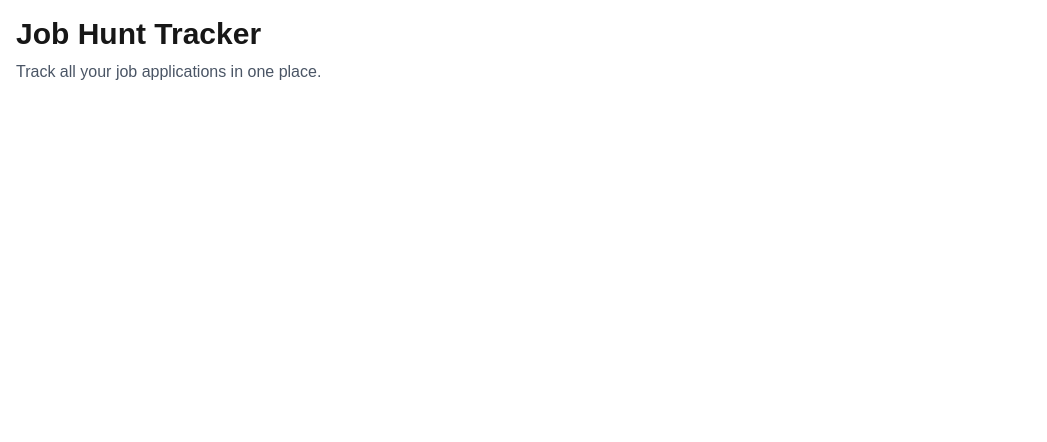
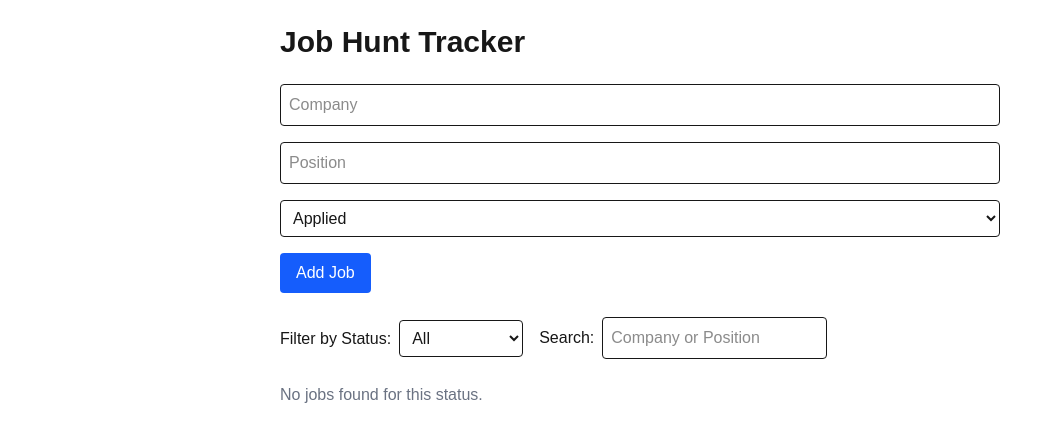
Before and after one commit to benjaminlopezyambot/job-hunt-tracker, a Next.js app: page / in a window 1280 px wide. Shown: the top 442 px of the page, without its empty margins (0-1047 px from the left). Built offline with nearby package versions, Linux system fonts and the light colour scheme.

Commit message:
feat: add job filtering by status and keyword search

```diff
--- a/app/page.tsx
+++ b/app/page.tsx
@@ -1,10 +1,114 @@
+"use client";
+
+import React, { useState, useEffect } from "react";
+import { JobForm } from "../components/JobForm";
+import { JobCard } from "../components/JobCard";
+import { v4 as uuidv4 } from "uuid";
+
+type JobStatus = "applied" | "interviewing" | "offer" | "rejected" | "all";
+
+type Job = {
+  id: string;
+  company: string;
+  position: string;
+  status: Exclude<JobStatus, "all">;
+  dateApplied: string;
+};
+
 export default function Home() {
+  const [jobs, setJobs] = useState<Job[]>([]);
+  const [filter, setFilter] = useState<JobStatus>("all");
+  const [searchTerm, setSearchTerm] = useState("");
+
+  useEffect(() => {
+    const storedJobs = localStorage.getItem("jobs");
+    if (storedJobs) setJobs(JSON.parse(storedJobs));
+  }, []);
+
+  useEffect(() => {
+    localStorage.setItem("jobs", JSON.stringify(jobs));
+  }, [jobs]);
+
+  const addJob = (job: Omit<Job, "id">) => {
+    setJobs((prev) => [{ ...job, id: uuidv4() }, ...prev]);
+  };
+
+  const deleteJob = (id: string) => {
+    setJobs((prev) => prev.filter((job) => job.id !== id));
+  };
+
+  const editJob = (id: string, updatedJob: Omit<Job, "id">) => {
+    setJobs((prev) =>
+      prev.map((job) => (job.id === id ? { ...updatedJob, id } : job))
+    );
+  };
+
+  const filteredJobs = jobs.filter((job) => {
+    const matchesStatus = filter === "all" || job.status === filter;
+    const matchesSearch =
+      job.company.toLowerCase().includes(searchTerm.toLowerCase()) ||
+      job.position.toLowerCase().includes(searchTerm.toLowerCase());
+    return matchesStatus && matchesSearch;
+  });
+
   return (
-    <main className='p-4'>
-      <h1 className='text-3xl font-bold'>Job Hunt Tracker</h1>
-      <p className='mt-2 text-gray-600'>
-        Track all your job applications in one place.
-      </p>
+    <main className='max-w-3xl mx-auto p-6'>
+      <h1 className='text-3xl font-bold mb-6'>Job Hunt Tracker</h1>
+
+      <section className='mb-6'>
+        <JobForm onAdd={addJob} />
+      </section>
+
+      <section className='mb-6 flex flex-col sm:flex-row gap-4 sm:items-center'>
+        <div>
+          <label htmlFor='statusFilter' className='mr-2 font-medium'>
+            Filter by Status:
+          </label>
+          <select
+            id='statusFilter'
+            value={filter}
+            onChange={(e) => setFilter(e.target.value as JobStatus)}
+            className='border rounded p-2'
+          >
+            <option value='all'>All</option>
+            <option value='applied'>Applied</option>
+            <option value='interviewing'>Interviewing</option>
+            <option value='offer'>Offer</option>
+            <option value='rejected'>Rejected</option>
+          </select>
+        </div>
+
+        <div>
+          <label htmlFor='search' className='mr-2 font-medium'>
+            Search:
+          </label>
+          <input
+            id='search'
+            type='text'
+            value={searchTerm}
+            onChange={(e) => setSearchTerm(e.target.value)}
+            className='border rounded p-2'
+            placeholder='Company or Position'
+          />
+        </div>
+      </section>
+
+      <section>
+        {filteredJobs.length === 0 ? (
+          <p className='text-gray-500'>No jobs found for this status.</p>
+        ) : (
+          <div className='grid gap-4'>
+            {filteredJobs.map((job) => (
+              <JobCard
+                key={job.id}
+                {...job}
+                onDelete={() => deleteJob(job.id)}
+                onEdit={(updatedJob) => editJob(job.id, updatedJob)}
+              />
+            ))}
+          </div>
+        )}
+      </section>
     </main>
   );
 }
--- /dev/null
+++ b/components/JobCard.tsx
@@ -0,0 +1,120 @@
+"use client";
+
+import React, { useState } from "react";
+
+type JobStatus = "applied" | "interviewing" | "offer" | "rejected";
+
+type JobCardProps = {
+  company: string;
+  position: string;
+  status: JobStatus;
+  dateApplied: string;
+  onDelete: () => void;
+  onEdit: (updatedJob: Omit<JobCardProps, "onDelete" | "onEdit">) => void;
+};
+
+export const JobCard: React.FC<JobCardProps> = ({
+  company,
+  position,
+  status,
+  dateApplied,
+  onDelete,
+  onEdit,
+}) => {
+  const [isEditing, setIsEditing] = useState(false);
+
+  // Temp state to hold edits
+  const [editCompany, setEditCompany] = useState(company);
+  const [editPosition, setEditPosition] = useState(position);
+  const [editStatus, setEditStatus] = useState<JobStatus>(status);
+
+  const handleSave = () => {
+    onEdit({
+      company: editCompany,
+      position: editPosition,
+      status: editStatus,
+      dateApplied,
+    });
+    setIsEditing(false);
+  };
+
+  if (isEditing) {
+    return (
+      <div className='border rounded-xl p-4 shadow-sm'>
+        <input
+          className='border p-2 w-full rounded mb-2'
+          value={editCompany}
+          onChange={(e) => setEditCompany(e.target.value)}
+        />
+        <input
+          className='border p-2 w-full rounded mb-2'
+          value={editPosition}
+          onChange={(e) => setEditPosition(e.target.value)}
+        />
+        <select
+          className='border p-2 w-full rounded mb-2'
+          value={editStatus}
+          onChange={(e) => setEditStatus(e.target.value as JobStatus)}
+        >
+          <option value='applied'>Applied</option>
+          <option value='interviewing'>Interviewing</option>
+          <option value='offer'>Offer</option>
+          <option value='rejected'>Rejected</option>
+        </select>
+
+        <div className='flex gap-2'>
+          <button
+            onClick={handleSave}
+            className='bg-green-600 text-white px-4 py-2 rounded'
+          >
+            Save
+          </button>
+          <button
+            onClick={() => setIsEditing(false)}
+            className='bg-gray-300 px-4 py-2 rounded'
+          >
+            Cancel
+          </button>
+        </div>
+      </div>
+    );
+  }
+
+  return (
+    <div className='border rounded-xl p-4 shadow-sm hover:shadow-md transition relative'>
+      <h3 className='text-lg font-semibold'>{position}</h3>
+      <p className='text-gray-700'>{company}</p>
+      <p className='text-sm text-gray-500'>Applied: {dateApplied}</p>
+      <p
+        className={`text-sm font-medium mt-2 ${
+          status === "applied"
+            ? "text-blue-500"
+            : status === "interviewing"
+            ? "text-yellow-500"
+            : status === "offer"
+            ? "text-green-600"
+            : "text-red-500"
+        }`}
+      >
+        Status: {status}
+      </p>
+
+      <div className='absolute top-2 right-2 flex gap-2'>
+        <button
+          onClick={() => setIsEditing(true)}
+          className='bg-yellow-400 text-white px-2 py-1 rounded'
+          title='Edit'
+        >
+          ✏️
+        </button>
+        <button
+          onClick={onDelete}
+          className='bg-red-600 text-white px-2 py-1 rounded'
+          title='Delete'
+        >
+          🗑️
+        </button>
+      </div>
+    </div>
+  );
+};
--- /dev/null
+++ b/components/JobForm.tsx
@@ -0,0 +1,64 @@
+"use client";
+
+import React, { useState } from "react";
+
+type Props = {
+  onAdd: (job: {
+    company: string;
+    position: string;
+    status: string;
+    dateApplied: string;
+  }) => void;
+};
+
+export const JobForm: React.FC<Props> = ({ onAdd }) => {
+  const [company, setCompany] = useState("");
+  const [position, setPosition] = useState("");
+  const [status, setStatus] = useState("applied");
+
+  const handleSubmit = (e: React.FormEvent) => {
+    e.preventDefault();
+    const dateApplied = new Date().toISOString().split("T")[0];
+    onAdd({ company, position, status, dateApplied });
+    setCompany("");
+    setPosition("");
+    setStatus("applied");
+  };
+
+  return (
+    <form onSubmit={handleSubmit} className='space-y-4'>
+      <input
+        type='text'
+        placeholder='Company'
+        value={company}
+        onChange={(e) => setCompany(e.target.value)}
+        className='border p-2 w-full rounded'
+        required
+      />
+      <input
+        type='text'
+        placeholder='Position'
+        value={position}
+        onChange={(e) => setPosition(e.target.value)}
+        className='border p-2 w-full rounded'
+        required
+      />
+      <select
+        value={status}
+        onChange={(e) => setStatus(e.target.value)}
+        className='border p-2 w-full rounded'
+      >
+        <option value='applied'>Applied</option>
+        <option value='interviewing'>Interviewing</option>
+        <option value='offer'>Offer</option>
+        <option value='rejected'>Rejected</option>
+      </select>
+      <button
+        type='submit'
+        className='bg-blue-600 text-white px-4 py-2 rounded'
+      >
+        Add Job
+      </button>
+    </form>
+  );
+};
```
Also changed, not shown: package.json (+6 -5 lines), 1 other file (tests, documents, lock files or other folders).
